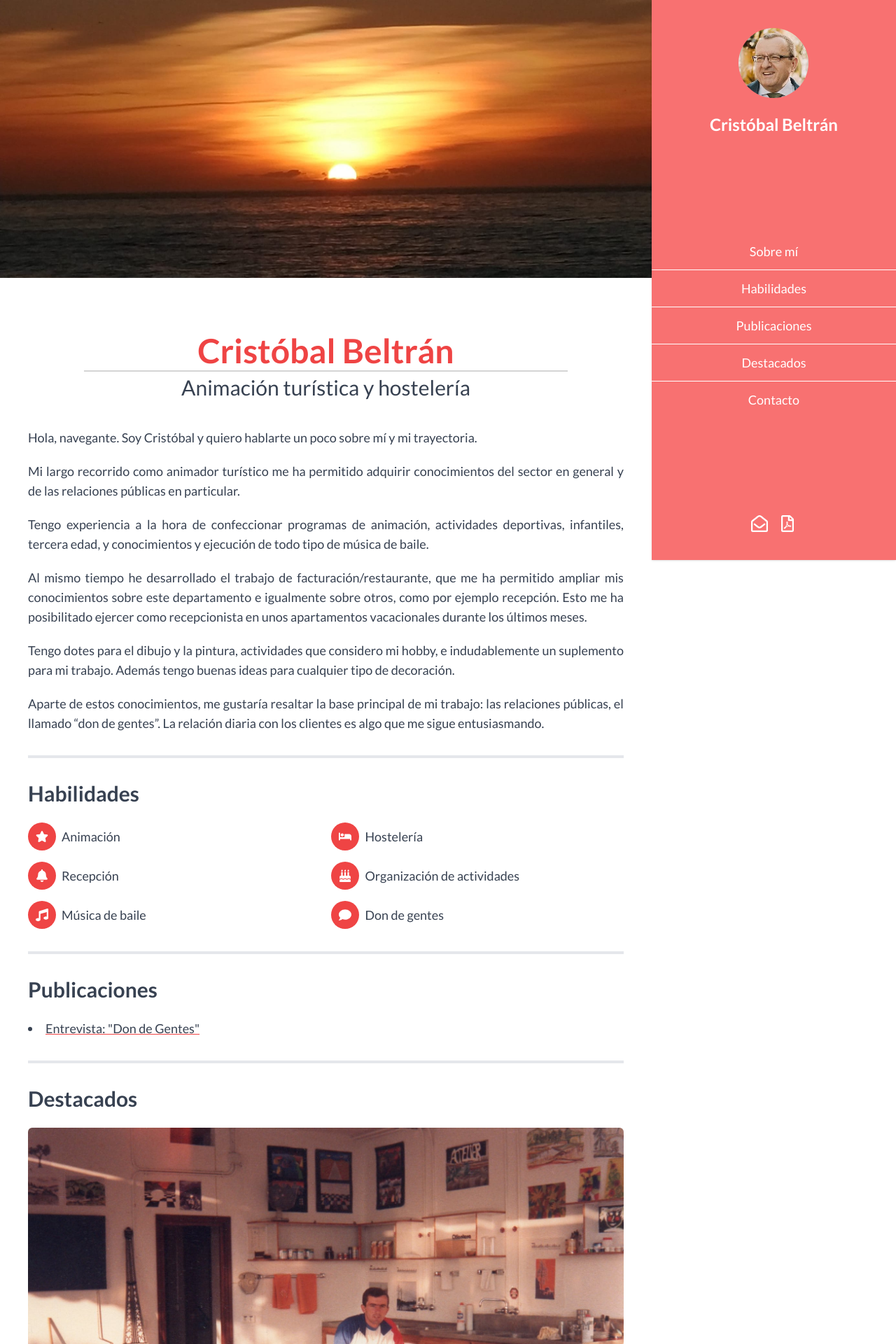
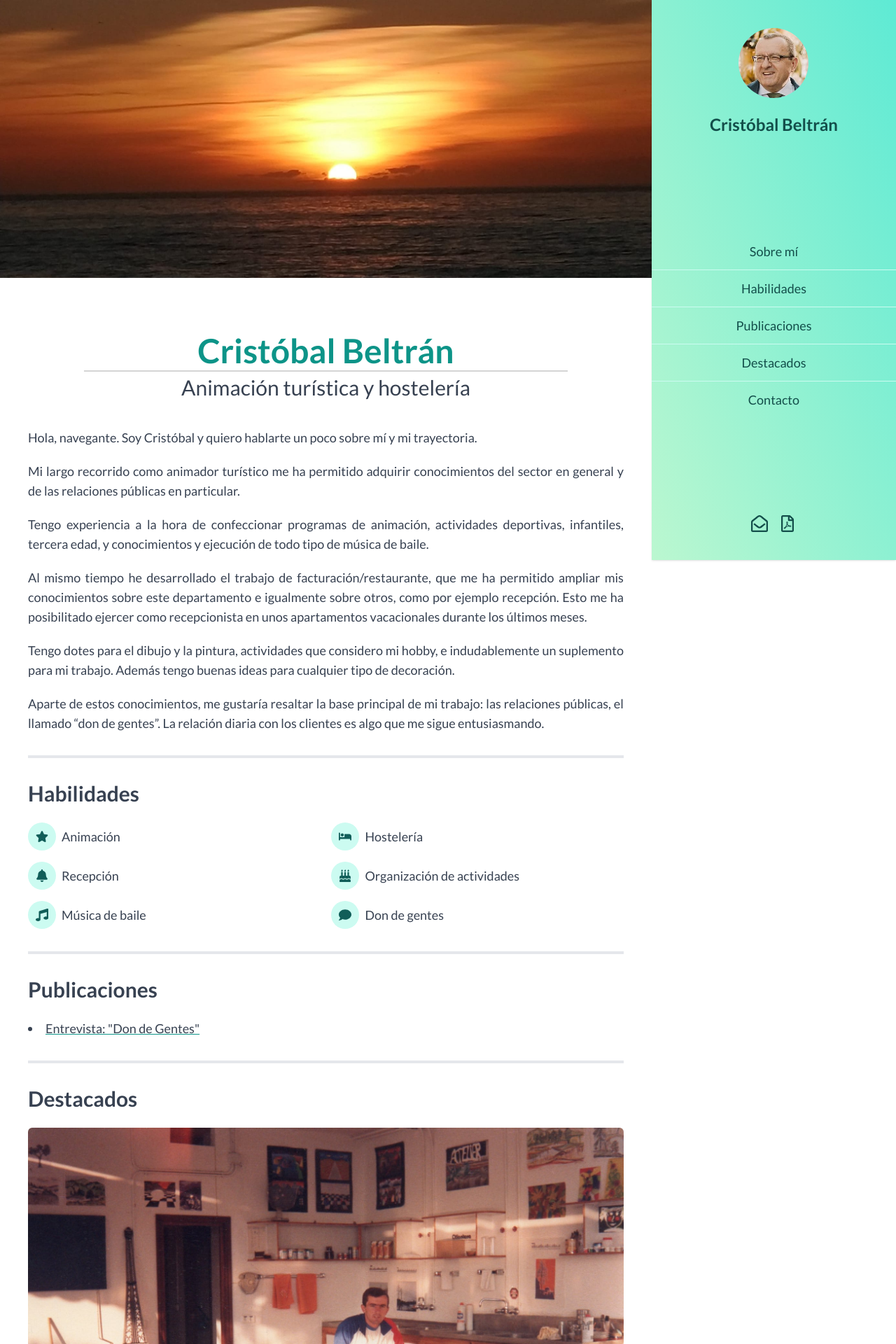
Before and after one commit to Belco90/papa-portfolio, a Next.js app: page / in a window 1280 px wide. Shown: the top 1920 px of the page at 70% size. Built offline with nearby package versions, Linux system fonts and the light colour scheme.

Commit message:
improve colors contrast

```diff
--- a/src/components/ContactForm.tsx
+++ b/src/components/ContactForm.tsx
@@ -1,12 +1,13 @@
 import { useForm } from 'react-hook-form'
 import toast from 'react-hot-toast'
+import Link from '~/components/Link'
 
 const FORM_ENDPOINT = process.env.NEXT_PUBLIC_GETFORM_ENDPOINT
 
 const COMMON_LABEL_CLASSES = 'font-bold'
 
 const COMMON_INPUT_CLASSES =
-  'block mt-1 w-full rounded-md border-gray-300 shadow-sm focus:border-indigo-300 focus:ring focus:ring-indigo-200 focus:ring-opacity-50'
+  'block mt-1 w-full rounded-md border-gray-300 shadow-sm focus:border-brand-300 focus:ring focus:ring-brand-200 focus:ring-opacity-50'
 
 interface FormData {
   fullName: string
@@ -17,12 +18,7 @@ interface FormData {
 const ERROR_MESSAGE = (
   <div>
     Algo salió mal, pero recuerda que puedas contactarme en{' '}
-    <a
-      href="mailto:cbs.m61@gmail.com"
-      className="underline underline-offset-1 accent-red-500"
-    >
-      cbs.m61@gmail.com
-    </a>
+    <Link href="mailto:cbs.m61@gmail.com">cbs.m61@gmail.com</Link>
   </div>
 )
 
@@ -92,7 +88,7 @@ const ContactForm = () => {
         <button
           type="submit"
           disabled={formState.isSubmitting}
-          className="w-fit font-bold py-2 px-6 border-2 bg-brand-500 rounded-md text-white hover:bg-brand-700 active:bg-brand-800 focus:ring focus:ring-indigo-200 focus:ring-opacity-50 transition-colors disabled:bg-neutral-500"
+          className="w-fit font-bold py-2 px-6 border-2 transition duration-300 bg-brand-100 rounded-md text-brand-800 hover:bg-brand-200 active:bg-brand-500 focus:ring focus:ring-brand-200 focus:ring-opacity-50 disabled:bg-neutral-500"
         >
           {formState.isSubmitting ? 'Enviando...' : 'Enviar'}
         </button>
--- a/src/components/Link.tsx
+++ b/src/components/Link.tsx
@@ -16,7 +16,7 @@ const Link = forwardRef<HTMLAnchorElement, LinkProps>(
     return (
       <a
         href={href}
-        className="underline underline-offset-1 decoration-brand-500 hover:text-brand-500 transition-colors"
+        className="underline underline-offset-1 decoration-brand-600 hover:text-brand-600 transition-colors"
         {...remainingProps}
         ref={ref}
         {...(isExternal && { target: '_blank', rel: 'noopener noreferrer' })}
--- a/src/components/MainHeader.tsx
+++ b/src/components/MainHeader.tsx
@@ -8,7 +8,7 @@ interface MainHeaderProps {
 const MainHeader = ({ children, subtitle }: MainHeaderProps) => {
   return (
     <header className="my-10 text-center">
-      <h1 className="text-brand-500 text-3xl md:text-5xl font-bold mb-1">
+      <h1 className="text-brand-600 text-3xl md:text-5xl font-bold mb-1">
         {children}
       </h1>
       {!!subtitle && (
--- a/src/components/Sidenav.tsx
+++ b/src/components/Sidenav.tsx
@@ -33,7 +33,7 @@ interface NavItemProps {
 
 const NavItem = ({ children, href, onClick }: NavItemProps) => {
   return (
-    <li className="border-b border-white last:border-0 hover:bg-brand-500 transition-colors">
+    <li className="border-b border-teal-100 last:border-0 hover:bg-gradient-to-tr hover:from-green-300 hover:to-brand-400 transition-colors">
       <a href={href} className="block w-full py-3" onClick={onClick}>
         {children}
       </a>
@@ -56,7 +56,7 @@ const MobileBar = ({ isOpen, toggleSidenav }: MobileBarProps) => {
   return (
     <div className="fixed top-0 h-10 bg-black text-white w-full flex items-center justify-between lg:hidden">
       <h2 className="pl-4">Cristóbal Beltrán</h2>
-      <div className="w-10 h-full bg-brand-400 flex items-center justify-center">
+      <div className="w-10 h-full bg-brand-300 text-brand-900 flex items-center justify-center">
         <a
           title={actionTitle}
           aria-label={actionTitle}
@@ -92,11 +92,11 @@ const Sidenav = () => {
       <aside
         id="sidenav"
         className={cx(
-          'w-full transform translate-x-full transition-transform duration-150 ease-in bg-brand-400 fixed top-10 bottom-0 max-h-screen lg:top-0 lg:w-[30em] lg:sticky lg:shadow lg:translate-x-0',
+          'bg-blend-multiply w-full transform translate-x-full transition-transform duration-150 ease-in bg-gradient-to-tr from-green-200 to-brand-300 fixed top-10 bottom-0 max-h-screen lg:top-0 lg:w-[30em] lg:sticky lg:shadow lg:translate-x-0',
           { 'translate-x-0': isOpen }
         )}
       >
-        <div className="h-full flex flex-col justify-between items-center text-center text-white py-10">
+        <div className="h-full flex flex-col justify-between items-center text-center text-brand-900 py-10">
           <header className="w-full px-4 space-y-4">
             <div>
               <Image
--- a/src/pages/index.tsx
+++ b/src/pages/index.tsx
@@ -86,7 +86,7 @@ const HomePage = () => {
         <ul className="grid md:grid-cols-2 gap-4">
           {SKILLS_COLLECTION.map(({ title, icon }) => (
             <li key={title} className="flex items-center gap-2">
-              <div className="w-10 h-10 bg-red-500 text-white rounded-full flex justify-center items-center">
+              <div className="w-10 h-10 bg-brand-100 text-brand-800 rounded-full flex justify-center items-center">
                 {icon}
               </div>
               {title}
--- a/tailwind.config.js
+++ b/tailwind.config.js
@@ -8,7 +8,7 @@ module.exports = {
   theme: {
     extend: {
       colors: {
-        brand: colors.red,
+        brand: colors.teal,
       },
       fontFamily: {
         sans: '"Lato", sans-serif',
```
